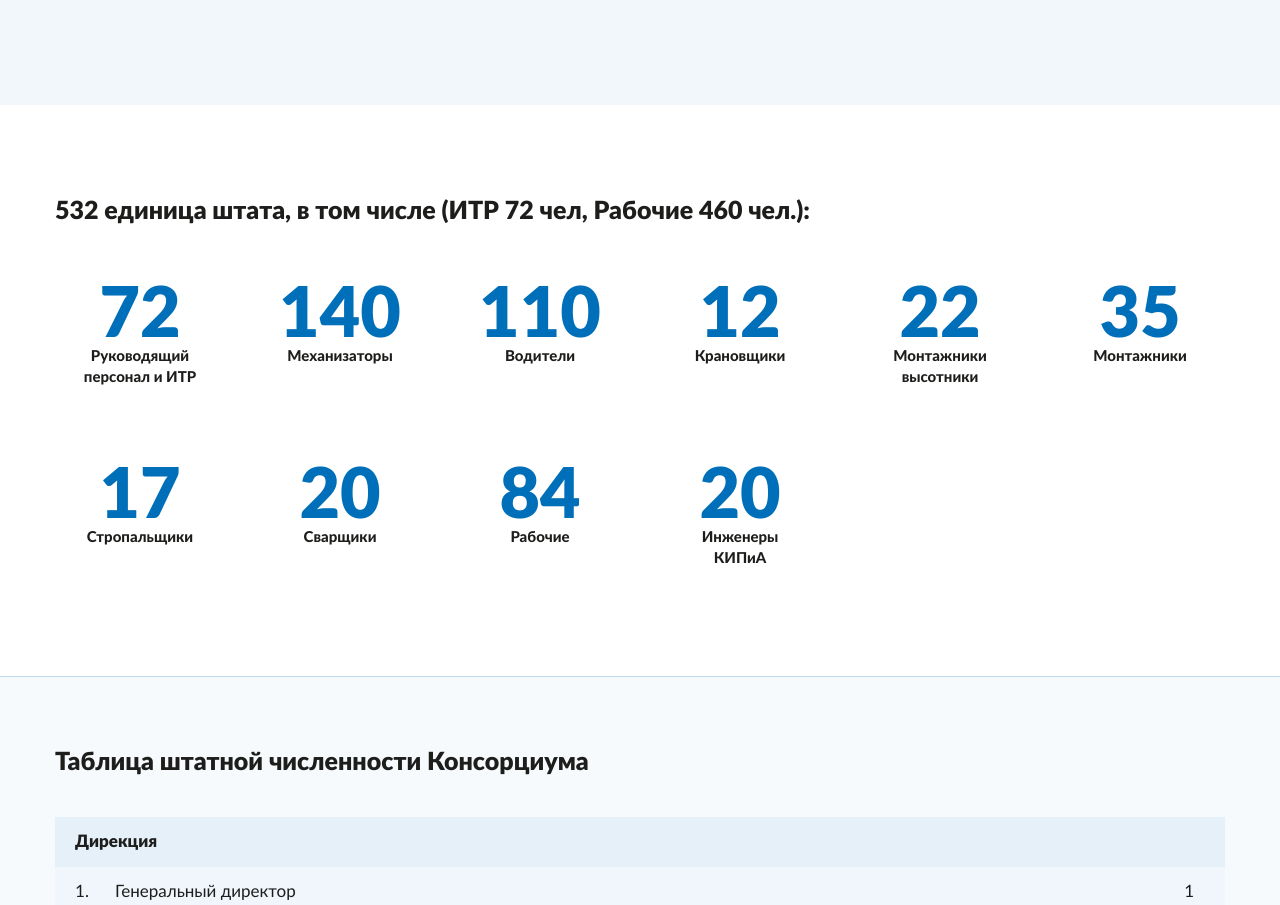
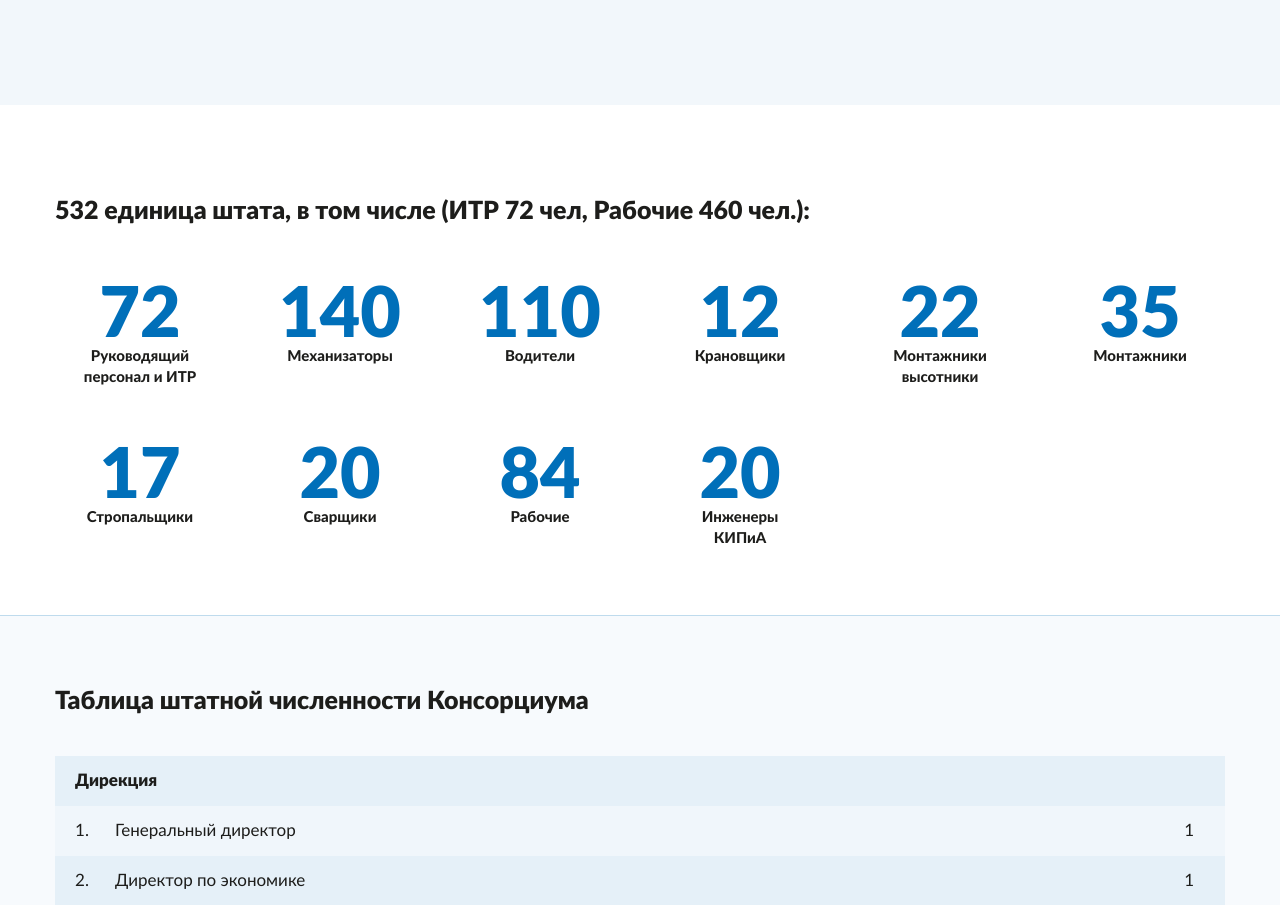
Before and after one commit to Vlad-95/gazstroy, a website: page equipment.html in a window 1280 px wide. Shown: the part 1354-2259 px from the top of the page. Drawn offline with Linux system fonts and the light colour scheme.

Commit message:
equipment page correct

```diff
--- a/less/project/equipment.less
+++ b/less/project/equipment.less
@@ -41,6 +41,13 @@
                 font-weight: 800;
                 font-size: 15px;
                 padding: 0 25px;
+            }
+        }
+
+        &:nth-child(3) {
+            padding-bottom: 18px;
+            .numbers__item {
+                margin: 0 15px 49px;
             }
         }
     }
@@ -116,7 +123,7 @@
             padding: 70px 0 39px;
 
             &__item {
-                margin: 0 15px 30px;
+                margin: 0 15px 30px!important;
 
                 span {
                     font-size: 50px;
```
Also changed, not shown: css/style.css, img/equipment-intro.png, 1 other file.
